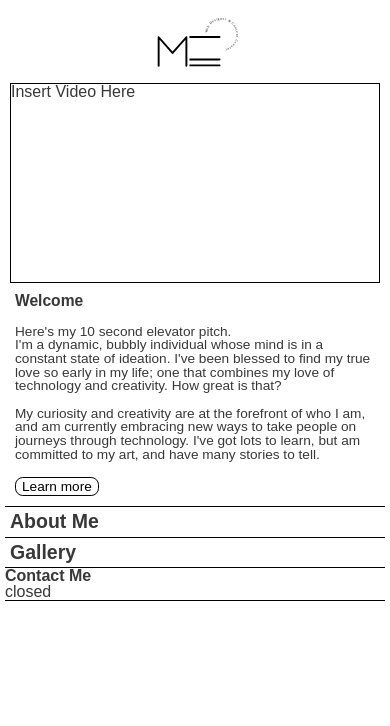
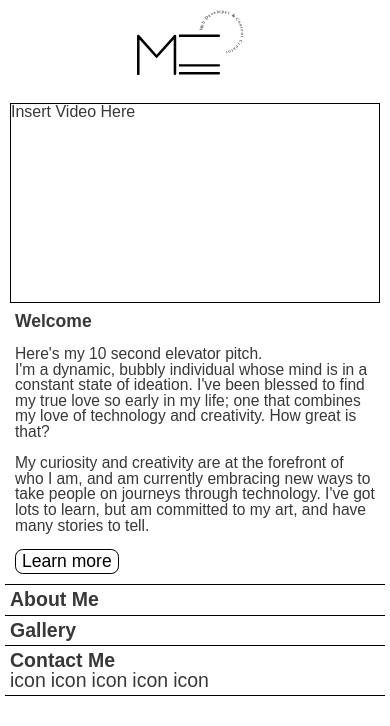
Before and after one commit to mayaesar/portfolio, a React (Create React App) app in the folder client/: page / in a window 390 px wide. Shown: the top 726 px of the page. Built offline with nearby package versions, Linux system fonts and the light colour scheme.

Commit message:
finished mobile and tablet

```diff
--- a/client/src/About.js
+++ b/client/src/About.js
@@ -1,5 +1,6 @@
 import styled from "styled-components";
 import { useEffect, useState } from "react";
+import { Device } from "./Devices";
 
 const About = ({selected, setSelected}) => {
     const [isOpen, setOpen] = useState(true);
@@ -60,7 +61,7 @@ const About = ({selected, setSelected}) => {
 
 }
 const Wrapper = styled.div`
-    max-height: 75vh;
+    max-height: 60vh;
     overflow: scroll;
     .title{
         padding: 8px;
@@ -70,32 +71,41 @@ const Wrapper = styled.div`
         font-size: 5vw;
         padding-bottom: 5px;
     }
+    @media ${Device.tablet}{
+        max-height: 55vh;
+        overflow: scroll;
+    }
 `;
 const Nav = styled.div`
     padding: 5px;
     font-size: 5vw;
+    @media ${Device.tablet}{
+        font-size: 4vw;
+    }
 `;
 const Text = styled.div`
     margin: 5px;
     padding: 10px;
     margin-top: 15px;
     h1{
-        font-size: 4vw;
+        font-size: 4.5vw;
     }
     p, li{
-        font-size: 3.5vw;
+        font-size: 4vw;
     }
     li{
         padding-bottom: 3px;
     }
     button{
-        font-size: 3.5vw;
+        font-size: 4.5vw;
         background-color: white;
         border: 0.2px black solid;
         border-radius: 2vw;
         margin-left: 5vw;
     }
-
+    @media ${Device.tablet}{
+        padding-top: 20px;
+    }
 `;
 const Image = styled.div`
         height: 200px;
--- a/client/src/App.js
+++ b/client/src/App.js
@@ -2,7 +2,7 @@ import { BrowserRouter as Router, Routes, Route} from "react-router-dom";
 import styled from "styled-components";
 import GlobalStyles from "./GlobalStyles";
 import Home from "./Home";
-import Logo from "./assets/nobglogo-01.svg"
+import Logo from "./assets/logo2023.svg"
 import { Device } from "./Devices";
 import { useState } from "react";
 import About from "./About";
@@ -24,7 +24,7 @@ const App = () => {
           </Routes>
         </Router> */}
         <GlobalStyles />
-        <MobileNav>
+        <Nav>
         <Pages>
             <div className="page">
               <Home selected={selected} setSelected={setSelected}/>
@@ -39,7 +39,7 @@ const App = () => {
               <Contact selected={selected} setSelected={setSelected}/>
             </div>
         </Pages>
-        </MobileNav>
+        </Nav>
 
 
     </Wrapper>
@@ -47,6 +47,8 @@ const App = () => {
 }
 
 const Wrapper = styled.div`
+  max-width: 100vw;
+  overflow: hidden;
 `;
 const TopLogo = styled.div`
     position:fixed;
@@ -55,24 +57,22 @@ const TopLogo = styled.div`
     align-items: center;
     justify-content: center;
     display: flex;
+    background-color: white;
     img{
-      width: 20vw;
+      width: 30vw;
     }
-    @media ${Device.mobileL}{
+    @media ${Device.desktop}{
         img{
-            width: 30vw;
+          width: 20vw;
         }
     }
 `;
-const MobileNav = styled.div`
-  display: none;
-  @media ${Device.mobileL}{
-    display: block;
-  }
+const Nav = styled.div`
+
 `;
 const Pages = styled.div`
   padding: 5px;
-  padding-top: 20vw;
+  padding-top: 25vw;
   .page{
     border-bottom: 0.2px black solid;
   }
--- a/client/src/Contact.js
+++ b/client/src/Contact.js
@@ -1,5 +1,6 @@
 import styled from "styled-components";
 import { useEffect, useState } from "react";
+import { Device } from "./Devices";
 
 const Contact = ({selected, setSelected}) => {
     const [isOpen, setOpen] = useState(true);
@@ -11,15 +12,110 @@ const Contact = ({selected, setSelected}) => {
             setOpen(false);
         }
     }, [selected])
-    return(
+    return isOpen?(
         <Wrapper>
-            <h2 onClick={() => setSelected("Contact")}>Contact Me</h2>
-            {isOpen? "open":"closed"}
+            <h2 onClick={() => setSelected("Contact")} className="title">Contact Me</h2>
+            <Left>
+                <h1>My Socials</h1>
+                <div className="social">
+                    <p>Instagram</p><p>LOGO</p>
+                </div>
+                <div className="social">
+                    <p>TikTok</p><p>LOGO</p>
+                </div>
+                <div className="social">
+                    <p>YouTube</p><p>LOGO</p>
+                </div>
+                <div className="social">
+                    <p>LinkedIn</p><p>LOGO</p>
+                </div>
+            </Left>
+            <Form>
+            <div className="circle"></div>
+            <h1>Let's Talk!</h1>
+            <button>
+                <h1>icon</h1>
+                <p>mayaesar@gmail.com</p>
+            </button>
+
+            </Form>
         </Wrapper>
+    ):(
+        <Nav>
+            <h2 onClick={() => setSelected("Contact")} className="title">Contact Me</h2>
+            <div className="icons">
+                <p>icon</p>
+                <p>icon</p>
+                <p>icon</p>
+                <p>icon</p>
+                <p>icon</p>
+            </div>
+        </Nav>
     );
 
 }
 const Wrapper = styled.div`
+    max-height: 60vh;
+    overflow: scroll;
+    display: flex;
+    .title{
+        padding: 8px;
+        background-color: white;
+        width: 100vw;
+        position: fixed;
+        font-size: 5vw;
+        padding-bottom: 5px;
+    }
+    h1{
+        font-size: 4.5vw;
+    }
+    p{
+        font-size: 4vw;
+    }
+    @media ${Device.tablet}{
+        max-height: 55vh;
+        overflow: scroll;
+    }
+`;
+const Nav = styled.div`
+    padding: 5px;
+    font-size: 5vw;
+    .icons{
+        display: flex;
+        gap: 5px;
+    }
+    @media ${Device.tablet}{
+        font-size: 4vw;
+    }
+`;
+const Left = styled.div`
+    margin: 5px;
+    padding: 10px;
+    margin-top: 35px;
+    width: 35vw;
+    border:0.2px black solid;
+    h1{
+        padding-bottom: 20px;
+    }
+    .social{
+        margin-top: 10px;
+        display: flex;
+        gap: 5px;
+        font-size: 3.5vw;
+    }
+    @media ${Device.tablet}{
+        width: 40vw;
+        margin-top: 60px;
+    }
+`;
+const Form = styled.div`
+    margin: 5px;
+    padding: 10px;
+    display: grid;
+    width: 50vw;
+    @media ${Device.tablet}{
+        margin-left: 10px;
+    }
 `;
 
 export default Contact;
--- a/client/src/Devices.js
+++ b/client/src/Devices.js
@@ -9,12 +9,12 @@ const size = {
 }
 
 export const Device = {
-    mobileS: `(max-width: ${size.mobileS})`,
-    mobileM: `(max-width: ${size.mobileM})`,
-    mobileL: `(max-width: ${size.mobileL})`,
-    tablet: `(max-width: ${size.tablet})`,
-    laptop: `(max-width: ${size.laptop})`,
-    laptopL: `(max-width: ${size.laptopL})`,
-    desktop: `(max-width: ${size.desktop})`,
-    desktopL: `(max-width: ${size.desktop})`
+    mobileS: `(min-width: ${size.mobileS})`,
+    mobileM: `(min-width: ${size.mobileM})`,
+    mobileL: `(min-width: ${size.mobileL})`,
+    tablet: `(min-width: ${size.tablet})`,
+    laptop: `(min-width: ${size.laptop})`,
+    laptopL: `(min-width: ${size.laptopL})`,
+    desktop: `(min-width: ${size.desktop})`,
+    desktopL: `(min-width: ${size.desktop})`
 };
--- a/client/src/Gallery.js
+++ b/client/src/Gallery.js
@@ -1,6 +1,7 @@
 import styled from "styled-components";
 import { useEffect, useState } from "react";
 import Projects from "./Projects";
+import { Device } from "./Devices";
 
 const Gallery = ({selected, setSelected}) => {
     const [isOpen, setOpen] = useState(true);
@@ -41,7 +42,7 @@ const Gallery = ({selected, setSelected}) => {
 
 }
 const Wrapper = styled.div`
-    max-height: 75vh;
+    max-height: 60vh;
     overflow: scroll;
     .title{
         padding: 8px;
@@ -51,23 +52,32 @@ const Wrapper = styled.div`
         font-size: 5vw;
         padding-bottom: 5px;
     }
+    @media ${Device.tablet}{
+        max-height: 55vh;
+        overflow: scroll;
+    }
 `;
 const Nav = styled.div`
     padding: 5px;
     font-size: 5vw;
+    @media ${Device.tablet}{
+        font-size: 4vw;
+    }
 `;
 
 const MyProjects = styled.div`
     margin: 5px;
     padding: 10px;
-    margin-top: 30px;
+    margin-top: 20px;
     .buttonContainer{
+        background-color: white;
         display: flex;
         gap: 10px;
         width: 100vw;
         padding-bottom: 12px;
         position: fixed;
         overflow-x: scroll;
+        padding-top: 12px;
     }
     button{
         font-size: 3.5vw;
@@ -76,6 +86,19 @@ const MyProjects = styled.div`
         border-radius: 2vw;
         min-width:75px;
     }
+    @media ${Device.tablet}{
+        min-height: 120px;
+        padding-top: 30px;
+        .buttonContainer{
+            position: fixed;
+            overflow-x: scroll;
+        }
+        button{
+            width: 170px;
+            font-size: 3.5vw;
+            padding: 6px;
+        }
+    }
 `;
 
 export default Gallery;
--- a/client/src/Home.js
+++ b/client/src/Home.js
@@ -1,5 +1,6 @@
 import styled from "styled-components";
 import { useEffect, useState } from "react";
+import { Device } from "./Devices";
 
 const Home = ({selected, setSelected}) => {
     const [isOpen, setOpen] = useState(true);
@@ -36,30 +37,39 @@ const Home = ({selected, setSelected}) => {
 
 }
 const Wrapper = styled.div`
+    max-height: 60vh;
+    overflow: scroll;
     .video{
         height: 200px;
         margin: 5px;
         border: 0.2px black solid;
     }
-
+    @media ${Device.tablet}{
+        max-height: 55vh;
+        overflow: scroll;
+    }
+    @media ${Device.desktop}{
+        .video{
+            width: 40vw;
+        }
+    }
 `;
 
 const Text = styled.div`
     margin: 5px;
     padding: 5px;
     h1{
+        font-size: 4.5vw;
+    }
+    p{
         font-size: 4vw;
     }
-    p{
-        font-size: 3.5vw;
-    }
     button{
-        font-size: 3.5vw;
+        font-size: 4.5vw;
         background-color: white;
         border: 0.2px black solid;
         border-radius: 2vw;
     }
-
 `;
 
 export default Home;
--- /dev/null
+++ b/client/src/Modal.js
@@ -0,0 +1,44 @@
+import styled from "styled-components";
+
+const Modal = ({modal, show, onClose}) => {
+    return show?(
+        <Wrapper>
+            <div className="modalContent">
+                <button onClick={() => onClose()}>X</button>
+                <img src={modal}/>
+            </div>
+        </Wrapper>
+    ):(
+        null
+    )
+}
+const Wrapper = styled.div`
+    z-index: 1;
+    position:fixed;
+    left: 0;
+    right: 0;
+    top: 0;
+    bottom: 0;
+    align-items: center;
+    justify-content: center;
+    background-color: rgba(0,0,0,0.5);
+    display: flex;
+    .modalContent{
+        padding: 2vw;
+        width: 90vw;
+        max-height: 80vw;
+        overflow: scroll;
+        background-color: white;
+    }
+    button{
+        background-color: rgba(255, 255, 255, 0.0);
+        text-decoration: none;
+        padding: .2vw;
+        margin-right: 1vw;
+    }
+    img{
+        width: 85vw;
+        object-fit: cover;
+    }
+`;
+export default Modal;
--- a/client/src/Projects.js
+++ b/client/src/Projects.js
@@ -3,16 +3,20 @@ import { useEffect, useState } from "react";
 import RestaurantImg from "./assets/covers/Screen Shot 2022-05-02 at 7.29.18 PM.png";
 import KitchenImg from "./projectsFolder/kitchenDrawing/drawingthing.png";
 import CorbusierImg from "./projectsFolder/leCorbusier/assignment1full.png";
+import Modal from "./Modal";
+import { Device } from "./Devices";
 
 const Projects = ({displayCategory}) => {
 const [displaying, setDisplaying] = useState(null);
+const [show, setShow] = useState(false);
+const [modal, setModal] = useState(null);
 
 const projects = [
     {img: RestaurantImg,
         title:"Restaurant site",
         category:"front",
         description:"This was a class project at CDI College where I create a site with a minimum of 3 pages.",
-        modal:"./assets/covers/Screen Shot 2022-05-02 at 7.29.18 PM.png",
+        modal: RestaurantImg,
         link:null,
         },
     {img: KitchenImg,
@@ -55,7 +59,22 @@ const projects = [
 
     return displaying?(
         <Wrapper>
+            <Modal show={show} modal={modal} onClose={() => setShow(false)}/>
             {displaying.map((project) => {
+                if(project.modal !== null){
+                    return(
+                        <Card onClick={() => {
+                            setShow(true)
+                            setModal(project.modal)}}>
+                            <img src={project.img}/>
+                            <div className="text">
+                                <h1>{project.title}</h1>
+                                <p>{project.description}</p>
+                            </div>
+                        </Card>
+                    );
+                }
+                else{
                     return(
                         <Card>
                             <img src={project.img}/>
@@ -64,7 +83,8 @@ const projects = [
                                 <p>{project.description}</p>
                             </div>
                         </Card>
-                )
+                    );
+                }
             })}
         </Wrapper>
     ):(
@@ -76,10 +96,13 @@ const projects = [
 const Wrapper = styled.div`
     max-width: 90vw;
     margin: auto;
-    padding-top: 50px;
+    padding-top: 60px;
     display: grid;
     grid-template-columns: 1fr 1fr;
     gap: 4px;
+    @media ${Device.tablet}{
+        padding-top: 110px;
+    }
 `;
 const Card = styled.div`
     background-color: white;
@@ -100,9 +123,13 @@ const Card = styled.div`
         font-size: 4vw;
     }
     p{
-        font-size: 3.4vw;
+        font-size: 3.5vw;
     }
-
+    @media ${Device.tablet}{
+        h1{
+            font-size: 3.7vw;
+        }
+    }
 `;
 
 export default Projects;
```
Also changed, not shown: client/src/assets/logo2023.svg (added). Lines whose indentation alone changed are shown as unchanged.
